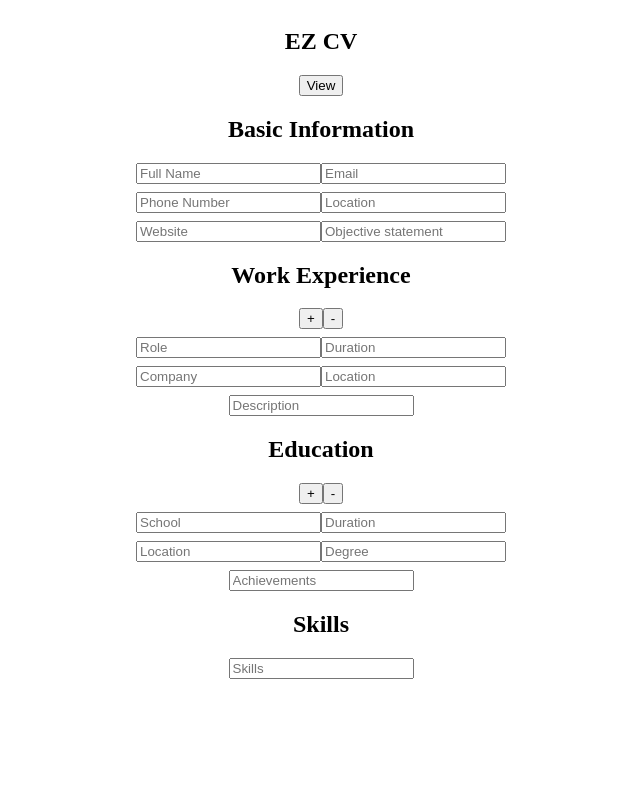
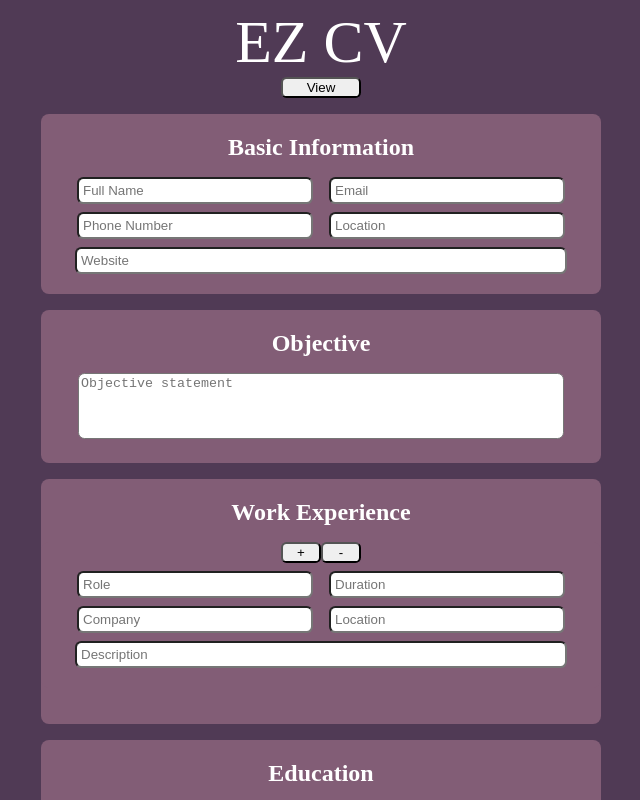
Before and after one commit to ctang415/cv-application, a React (Create React App) app in the folder cv-project/: page / in a window 1280 px wide. Shown: the top 800 px of the page, without its empty margins (319-959 px from the left). Built offline with nearby package versions, Linux system fonts and the light colour scheme.

Commit message:
Added more css styling to inputs and divs

```diff
--- a/cv-project/src/components/App.js
+++ b/cv-project/src/components/App.js
@@ -108,27 +108,36 @@ class App extends React.Component {
       return (
         <div className='template'>
           <div className='header'>
-            <h2>EZ CV</h2>
+            EZ CV
           </div>
           <form onSubmit={this.swapToView}>
-            <button type="submit">View</button>
+            <div className='button'>
+            <button type="submit" id="submit">View</button>
+            </div>
+            <div className='information'>
             <h2>Basic Information</h2>
-            <div className='information'>
               <div className='row'>
               <div className='columnone'>
               <input type="text" placeholder="Full Name" name="name" onChange={this.handleChange}></input>
               <input type="text" placeholder="Phone Number" name="number" onChange={this.handleChange}></input>
-              <input type="text" placeholder="Website" name="website" onChange={this.handleChange}></input>
               </div>
               <div className='columntwo'>
               <input type="text" placeholder="Email" name="email" onChange={this.handleChange}></input>
               <input type="text" placeholder="Location" name="address" onChange={this.handleChange}></input>
-              <input type="text" placeholder="Objective statement" name="objective" onChange={this.handleChange}></input>
               </div>
               </div>
+              <div className='box'>
+              <input type="text" placeholder="Website" name="website" onChange={this.handleChange}></input>
+              </div>
             </div>
+              <div className='information'>
+              <h2>Objective</h2>
+              <div>
+              <textarea rows="4" placeholder="Objective statement" name="objective" onChange={this.handleChange}></textarea>
+              </div>
+              </div>
+            <div className='information'>
             <h2>Work Experience</h2>
-            <div className='work'>
               <Work
               work={work}
               handleChange={this.handleChange}
@@ -136,8 +145,8 @@ class App extends React.Component {
               removeFromWork={this.removeFromWork}
               />
             </div>
+            <div className='information'>
             <h2>Education</h2>
-            <div className='education'>
               <Education
               education={education}
               handleChange={this.handleChange}
@@ -145,10 +154,13 @@ class App extends React.Component {
               removeFromEducation={this.removeFromEducation}
               />
             </div>
+            <div className='information'>
             <h2>Skills</h2>
-            <div className='skills'>
+            <div className='box'>
               <input type="text" placeholder="Skills" name="skills" onChange={this.handleChange}></input>
             </div>
+            </div>
+
             </form>
           </div>
       );
--- a/cv-project/src/components/Education.js
+++ b/cv-project/src/components/Education.js
@@ -11,7 +11,7 @@ const Education = (props) => {
         education.map(education =>
         <div key={education.key} id={education.key} className='information'>
             <div id={education.key}>
-                <button onClick={addToEducation}>+</button><button onClick={removeFromEducation}>-</button>
+                <button className="add" onClick={addToEducation}>+</button><button className="remove" onClick={removeFromEducation}>-</button>
             </div>
             <div className="row">
             <div className="columnone">
@@ -24,8 +24,8 @@ const Education = (props) => {
             </div>
             </div>
             <div>
-                <input type="text" placeholder="Achievements" name="achievement" onChange={handleChange}></input>
-            </div>
+                <textarea rows="2" placeholder="Achievements" name="achievement" onChange={handleChange}></textarea>
+        </div>
         </div>
         )
     )
--- a/cv-project/src/components/View.js
+++ b/cv-project/src/components/View.js
@@ -4,9 +4,13 @@ const View = (props) => {
     const {swapToEdit} = props
     return (
         <div>
-        <h1>EZ Generator</h1>
-        <button onClick={swapToEdit}>Back to Edit</button>
-      </div>
+            <div className="header">
+                EZ CV
+                <div className="button">
+                    <button onClick={swapToEdit}>Back to Edit</button>
+                </div>
+            </div>
+        </div>
     )
 }
 
--- a/cv-project/src/components/Work.js
+++ b/cv-project/src/components/Work.js
@@ -13,7 +13,7 @@ const Work = (props) => {
         work.map((work) =>
         <div key={work.key} id={work.key} className="information">
             <div id={work.key}>
-                <button onClick={addToWork}>+</button><button onClick={removeFromWork}>-</button>
+                <button className="add" onClick={addToWork}>+</button><button className="remove" onClick={removeFromWork}>-</button>
             </div>
             <div className="row">
             <div className="columnone">
@@ -25,9 +25,9 @@ const Work = (props) => {
                 <input type="text" placeholder="Location" name="location" onChange={handleChange}></input>
             </div>
             </div>
-            <div>
+            <div className="box">
                 <input type="text" placeholder="Description" name="description" onChange={handleChange}></input>
-            </div>
+        </div>
         </div>
         )
     )
--- a/cv-project/src/components/styles/App.css
+++ b/cv-project/src/components/styles/App.css
@@ -1,3 +1,7 @@
+body {
+  background-color: rgb(80, 58, 85);
+  color: white;
+}
 .template {
   display: flex;
   flex-direction: column;
@@ -5,7 +9,13 @@
   text-align: center;
 }
 
+
 .information {
+  width: 70vh;
+  padding-bottom: 2.5vh;
+  margin-bottom: 2vh;
+  border-radius: 1vh;
+  background-color: rgb(130, 93, 118);
   display: flex;
   flex-direction: column;
   justify-content: center;
@@ -19,6 +29,48 @@
 }
 
 .row {
+  gap: 2vh;
   display: flex;
   flex-direction: row;
+  justify-content: center;
 }
+
+textarea {
+  resize:none;
+  width: 60vh;
+  border-radius: 0.8vh;
+}
+
+.box > input {
+  width: 60vh;
+}
+
+input {
+  border-radius: 0.8vh;
+  width: 28vh;
+  padding: 0.5vh;
+}
+
+.button {
+  margin-bottom: 2vh;
+}
+
+button {
+  border-radius: 0.7vh;
+}
+
+.add, .remove {
+  width: 5vh;
+}
+
+#submit {
+  width: 10vh;
+}
+
+.header {
+  font-size: 7.5vh;
+}
+
+h2 {
+  margin-bottom: 1vh;;
+}
```
